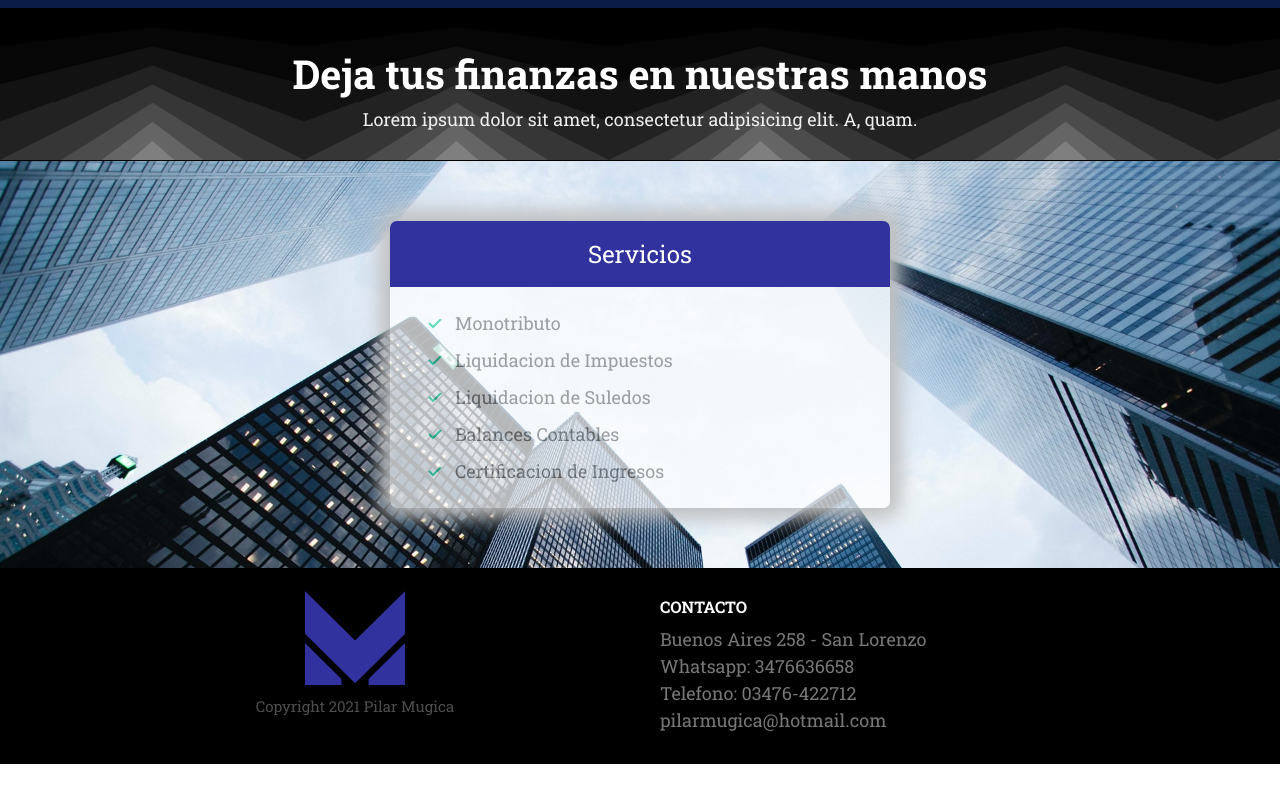
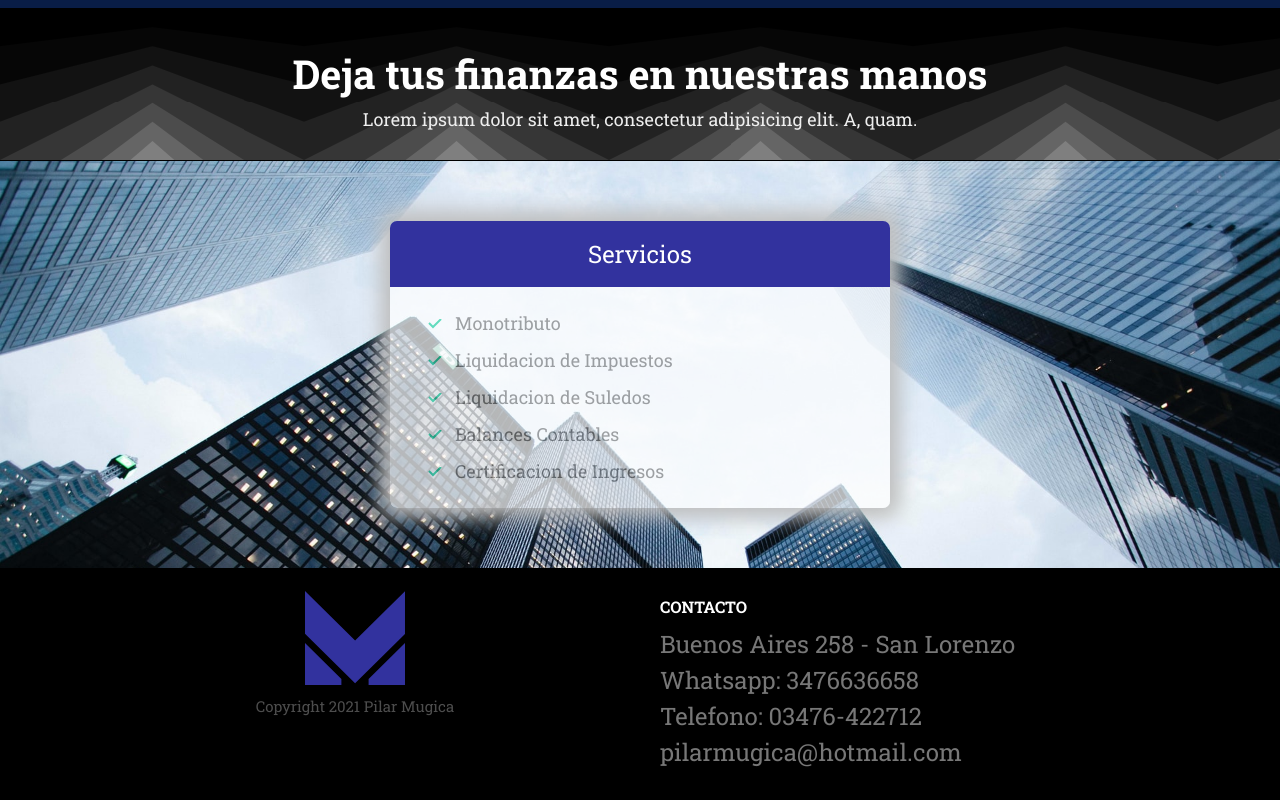
Before and after one commit to gabyreload1983/Estudio-Contable-Mugica, a website built with Parcel: page index.html in a window 1280 px wide. Shown: the part 919-1719 px from the top of the page. Before the commit the page ends 1683 px from the top, so only its background shows below. Built offline with nearby package versions, Linux system fonts and the light colour scheme.

Commit message:
Add list-contact and @media for font-size

```diff
--- a/css/style.css
+++ b/css/style.css
@@ -94,6 +94,10 @@ a {
   padding-left: 0;
 }
 
+.list-contact {
+  font-size: 1.5rem;
+}
+
 .list--inline .list__item {
   display: inline-block;
   margin-right: 2rem;
@@ -108,6 +112,12 @@ a {
 .list--tick .list__item {
   padding-left: 0.5rem;
   margin-bottom: 1rem;
+}
+
+@media screen and (min-width: 768px) {
+  .list-contact {
+    font-size: 2.4rem;
+  }
 }
 
 /* Buttons */
--- a/index.html
+++ b/index.html
@@ -124,7 +124,7 @@
             </svg>
           </div>
           <div class="collapsible__content">
-            <ul class="list">
+            <ul class="list list-contact">
               <li><a href="#">Buenos Aires 258 - San Lorenzo</a></li>
               <li><a href="#">Whatsapp: 3476636658</a></li>
               <li><a href="#">Telefono: 03476-422712</a></li>
```
